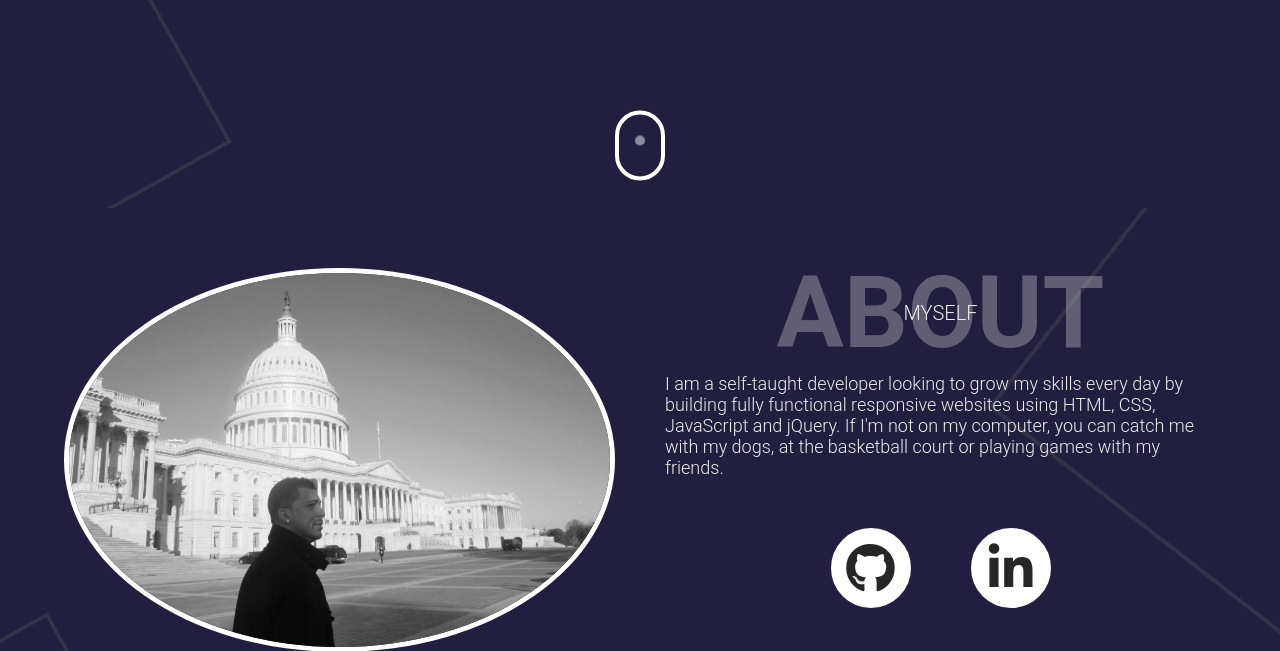
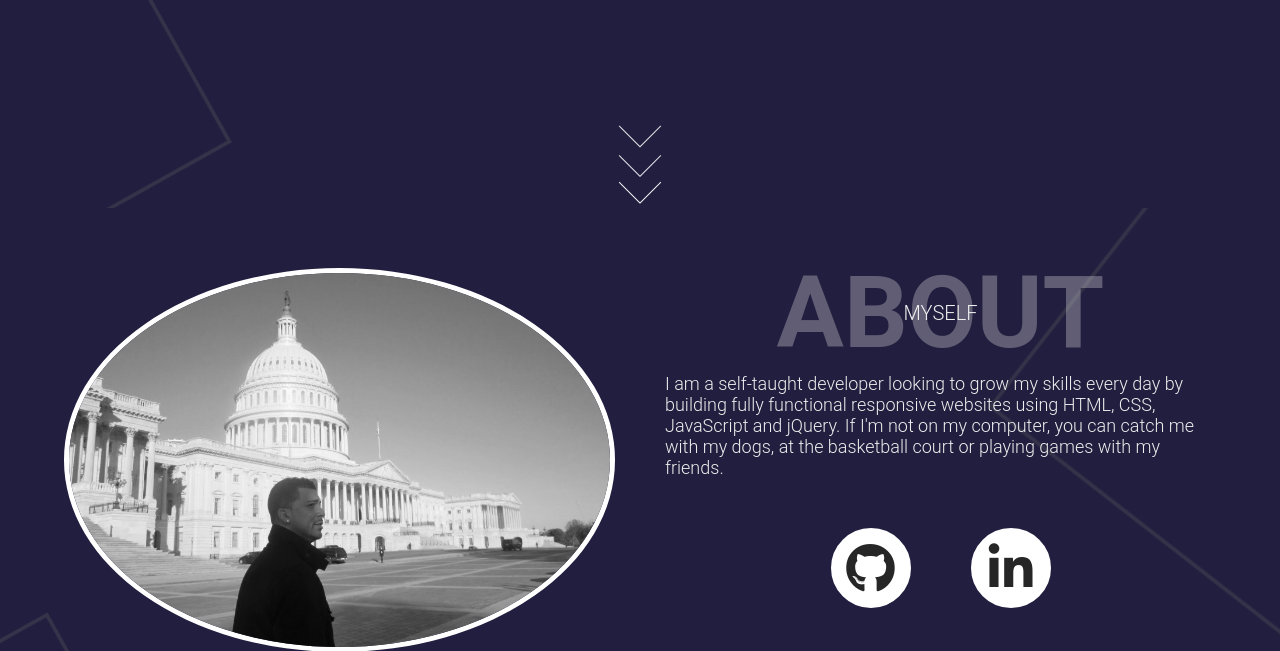
Before and after one commit to JFigueroa8/PracticePort, a PHP site: page / in a window 1280 px wide. Shown: the part 592-1243 px from the top of the page. Run offline with PHP 8.4, Linux system fonts and the light colour scheme; some libraries are stand-ins or nearby versions.

Commit message:
Tried a new animation

```diff
--- a/css/styles.css
+++ b/css/styles.css
@@ -274,11 +274,9 @@ li {
             transform: translate(-50%, -50%);
 }
 
-.mouse {
+/* .mouse {
     width: 5rem;
     height: 7rem;
-    /* width: 100px;
-    height: 180px; */
     border: 4px solid white;
     border-radius: 60px;
 }
@@ -295,11 +293,8 @@ li {
             transform: translateX(-50%);
     border-radius: 50%;
     opacity: 1;
-    /* -webkit-animation: mouse 2s infinite;
-            animation: mouse 2s infinite; */
 
     -webkit-animation-name: mouse;
-
             animation-name: mouse;
     -webkit-animation-duration: 2s;
             animation-duration: 2s;
@@ -326,6 +321,69 @@ li {
     to {
         opacity: 0;
         top: 4rem;
+    }
+} */
+
+.box {
+    position: absolute;
+    top: 150%;
+    left: 50%;
+    -webkit-transform: translate(-50%, -50%);
+            transform: translate(-50%, -50%);
+}
+
+.box span {
+    display: block;
+    width: 30px;
+    height: 30px;
+    border-bottom: 1px solid #fff;
+    border-right: 1px solid #fff;
+    -webkit-transform: rotate(45deg);
+            transform: rotate(45deg);
+    margin: -10px;
+    -webkit-animation: animate 2s infinite;
+            animation: animate 2s infinite;
+}
+
+.box span:nth-child(2) {
+    -webkit-animation-delay: -0.2s;
+            animation-delay: -0.2s;
+}
+
+.box span:nth-child(3) {
+    -webkit-animation-delay: -0.4s;
+            animation-delay: -0.4s;
+}
+
+@-webkit-keyframes animate {
+    0% {
+        opacity: 0;
+        -webkit-transform: rotate(45deg) translate(-20px, -20px);
+                transform: rotate(45deg) translate(-20px, -20px);
+    }
+    50% {
+        opacity: 1;
+    }
+    100% {
+        opacity: 0;
+        -webkit-transform: rotate(45deg) translate(20px, 20px);
+                transform: rotate(45deg) translate(20px, 20px);
+    }
+}
+
+@keyframes animate {
+    0% {
+        opacity: 0;
+        -webkit-transform: rotate(45deg) translate(-20px, -20px);
+                transform: rotate(45deg) translate(-20px, -20px);
+    }
+    50% {
+        opacity: 1;
+    }
+    100% {
+        opacity: 0;
+        -webkit-transform: rotate(45deg) translate(20px, 20px);
+                transform: rotate(45deg) translate(20px, 20px);
     }
 }
 
--- a/index.html
+++ b/index.html
@@ -41,8 +41,13 @@
         <div class="landing-text">
             <h1>Julmar Figueroa</h1>
             <h6>Web Developer | Gamer | Dog Lover</h6>
-            <div class="middle">
+            <!-- <div class="middle">
                 <div class="mouse"></div>
+            </div> -->
+            <div class="box">
+                <span></span>
+                <span></span>
+                <span></span>
             </div>
         </div>
     </header>
```
